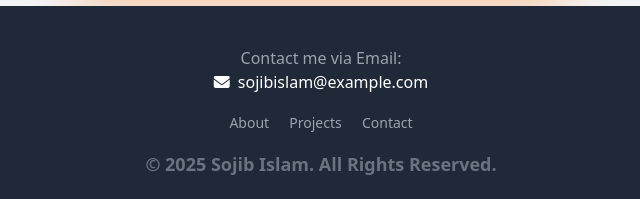
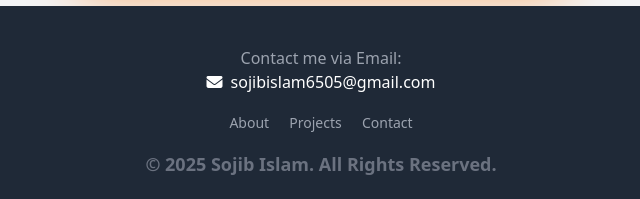
Before and after one commit to sojib6505/sojib-portfolio, a plain HTML site: page index.html in a window 1280 px wide. Shown: the part 1968-2167 px from the top of the page, 319-959 px from the left. Drawn offline with nearby package versions, Linux system fonts and the light colour scheme.

Commit message:
email add

```diff
--- a/index.html
+++ b/index.html
@@ -27,7 +27,7 @@
 
   <header class="bg-white shadow p-4">
     <div class="container mx-auto flex justify-between items-center bg-slate-100 p-4 rounded-3xl">
-      <h1 class="text-2xl font-bold text-blue-500">Sojib Islam</h1>
+      <h1 class="sm:text-xl lg:text-2xl font-bold text-blue-500">Sojib Islam</h1>
       <nav>
         <a href="#about" class="text-orange-700 mx-2 font-bold underline">About</a>
         <a href="#projects" class="text-orange-700 mx-2 font-bold underline">Projects</a>
@@ -151,8 +151,8 @@
 
       <div class="mt-4">
         <p class="text-gray-400">Contact me via Email:</p>
-        <a href="mailto:sojibislam@example.com" class="text-white hover:text-blue-400 flex items-center justify-center">
-          <i class="fas fa-envelope mr-2"></i> sojibislam@example.com
+        <a href="mailto:sojibislam6505@gmail.com" class="text-white hover:text-blue-400 flex items-center justify-center">
+          <i class="fas fa-envelope mr-2"></i> sojibislam6505@gmail.com
         </a>
       </div>
       <!-- Additional Footer Links -->
```
